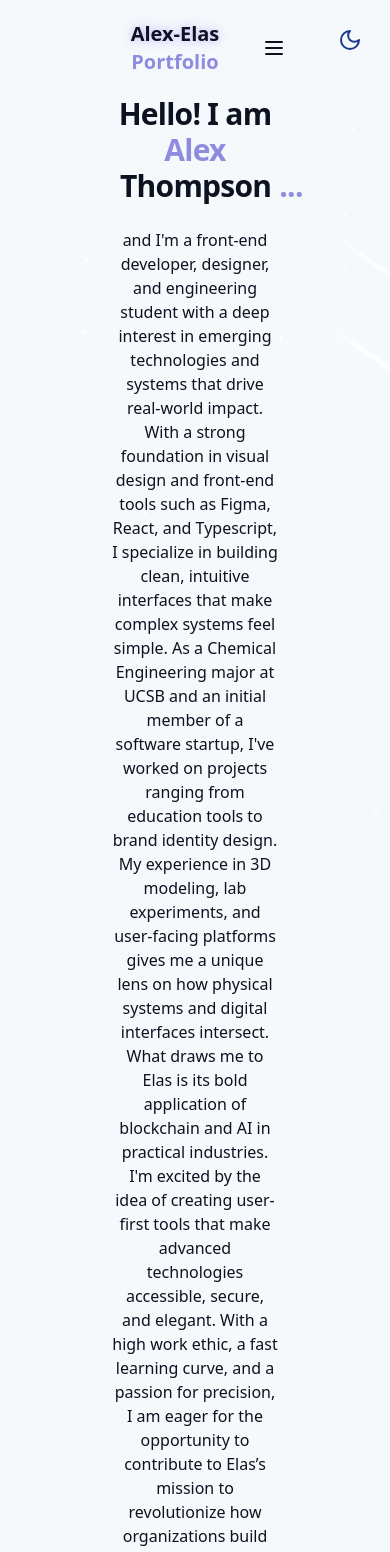
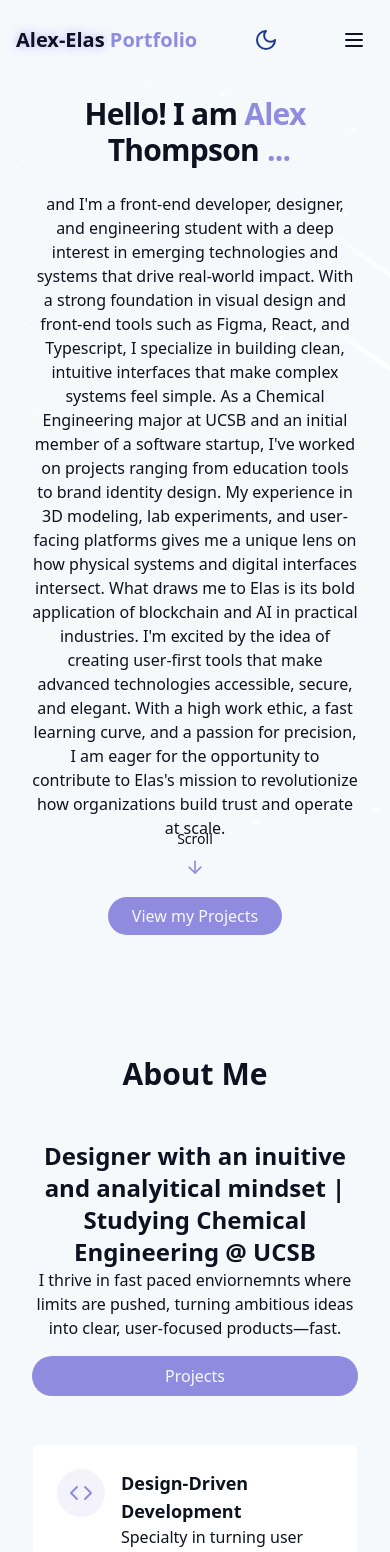
Before and after one commit to AlexTKHE/digitalPortfolio, a React (Vite) app: page / in a window 390 px wide. Shown: the top 1552 px of the page. Built offline with nearby package versions, Linux system fonts and the light colour scheme.

Commit message:
updated nav bar and mobile compatibility

```diff
--- a/src/components/HeroSection.tsx
+++ b/src/components/HeroSection.tsx
@@ -3,7 +3,7 @@ import { ArrowDown } from "lucide-react";
 export const HeroSection = () => {
     return (<section id="hero"
     className="relative min-h-screen flex flex-col items-center justify-center px-4 pt-24 md:pt-20">
-        <div className="container max-w-4xl mx-auto text-center z-10">
+        <div className="container max-w-4xl mx-auto text-center z-10 flex-1 flex flex-col justify-center">
             <div className="space-y-6">
                 <h1 className="text-3xl md:text-5xl font-bold tracking-tight">
                     <span className="opacity-0 animate-fade-in">Hello! I am </span>
@@ -12,23 +12,25 @@ export const HeroSection = () => {
                     <span className="text-primary ml-2 opacity-0 animate-fade-in-delay-2">...</span>
                 </h1>
 
-                <p className="text-md md:text-lg text-muted-foreground max-2-2xl mx-auto opacity-0 animate-fade-in-delay-3">
+                <p className="text-md md:text-lg text-muted-foreground max-w-none md:max-w-2xl mx-auto opacity-0 animate-fade-in-delay-3">
                 and I'm a front-end developer, designer, and engineering student with a deep interest in emerging technologies and systems that drive real-world impact. With a strong foundation in visual design and front-end tools such as Figma, React, and Typescript, I specialize in building clean, intuitive interfaces that make complex systems feel simple.
                 As a Chemical Engineering major at UCSB and an initial member of a software startup, I've worked on projects ranging from education tools to brand identity design. My experience in 3D modeling, lab experiments, and user-facing platforms gives me a unique lens on how physical systems and digital interfaces intersect. What draws me to Elas is its bold application of blockchain and AI in practical industries.
-                I'm excited by the idea of creating user-first tools that make advanced technologies accessible, secure, and elegant. With a high work ethic, a fast learning curve, and a passion for precision, I am eager for the opportunity to contribute to Elas’s mission to revolutionize how organizations build trust and operate at scale.
+                I'm excited by the idea of creating user-first tools that make advanced technologies accessible, secure, and elegant. With a high work ethic, a fast learning curve, and a passion for precision, I am eager for the opportunity to contribute to Elas's mission to revolutionize how organizations build trust and operate at scale.
                 </p>
-
-                <div className="pt-4 opacity-0 animate-fade-in-delay-4">
-                    <a href="#projects" className="buttons">
-                        View my Projects
-                    </a>
-                </div>
             </div>
         </div>
 
-        <div className="absolute bottom-8 left-1/2 transform -translate-x-1/2 flex flex-col items-center animate-bounce">
+        {/* Scroll indicator */}
+        <div className="flex flex-col items-center animate-bounce mb-4">
             <span className="text-sm text-muted-foreground mb-2"> Scroll </span>
             <ArrowDown className="h-5 w-5 text-primary" />
         </div>
+
+        {/* View my Projects button */}
+        <div className="pb-8 opacity-0 animate-fade-in-delay-4">
+            <a href="#projects" className="buttons">
+                View my Projects
+            </a>
+        </div>
     </section>);
 }
--- a/src/components/NavBar.tsx
+++ b/src/components/NavBar.tsx
@@ -1,4 +1,4 @@
-import { Menu, X } from "lucide-react";
+import { Menu, X, Moon, Sun } from "lucide-react";
 import { cn } from "../lib/utils";
 import { useEffect, useState } from "react";
 
@@ -13,6 +13,7 @@ const navItems = [
 export const NavBar = () => {
     const[isScrolled, setIsScrolled] = useState(false);
     const[isMenuOpen, setIsMenuOpen] = useState(false);
+    const[isDarkMode, setIsDarkMode] = useState(true);
 
     useEffect(() => {
         const handleScroll = () => {
@@ -23,6 +24,29 @@ export const NavBar = () => {
         window.addEventListener("scroll", handleScroll)
         return () => window.removeEventListener("scroll", handleScroll);
     }, [])
+
+    useEffect(() => {
+        const storedTheme = localStorage.getItem("theme");
+        if (storedTheme === "dark") {
+            setIsDarkMode(true);
+            document.documentElement.classList.add("dark");
+        } else {
+            setIsDarkMode(false);
+            document.documentElement.classList.remove("dark");
+        }
+    }, [])
+
+    const toggleTheme = () => {
+        if(isDarkMode) {
+            document.documentElement.classList.remove("dark");
+            localStorage.setItem("theme", "light");
+            setIsDarkMode(false)
+        } else {
+            document.documentElement.classList.add("dark");
+            localStorage.setItem("theme", "dark");
+            setIsDarkMode(true)
+        }
+    }
 
     return <nav className = {cn("fixed w-full z-40 transition-all duration-300",
         isScrolled ? "py-3 bg-background/95 backdrop-blur-md shadow-md border-b border-border/10" : "py-5 bg-background/80 backdrop-blur-sm"
@@ -35,6 +59,8 @@ export const NavBar = () => {
                 </span>
             </a>
 
+            {/* theme toggle - centered on mobile, right side on desktop */}
+            <div className="flex items-center space-x-4">
                 {/* desktop nav */}
                 <div className="hidden md:flex space-x-8">
                     {navItems.map((item ,key) => (
@@ -47,8 +73,20 @@ export const NavBar = () => {
                     }
                 </div>
 
-            {/* mobile nav */}
+                {/* theme toggle button */}
+                <button
+                onClick={toggleTheme}
+                className="p-2 rounded-full transition-colors duration-300 focus:outline-none"
+                aria-label="Toggle theme">
+                    {isDarkMode ? (
+                        <Sun className="h-6 w-6 text-yellow-300" />
+                    ) : (
+                        <Moon className="h-6 w-6 text-blue-900" />
+                    )}
+                </button>
+            </div>
 
+            {/* mobile nav button */}
             <button
             onClick={() => setIsMenuOpen((prev) => !prev)}
             className="md:hidden p-2 text-foreground z-50"
--- a/src/components/ThemeToggle.tsx
+++ b/src/components/ThemeToggle.tsx
@@ -31,8 +31,8 @@ export const ThemeToggle = () =>
         }
     }
 
-    return <button onClick={toggleTheme} className={cn("fixed max-sn top-5 right-5 z-50 p-2 rounded-full transition-colors duration-300",
-        "focus:outlin-hidden"
+    return <button onClick={toggleTheme} className={cn("p-2 rounded-full transition-colors duration-300",
+        "focus:outline-none"
     )}> {isDarkMode ? (<Sun className="h-6 w-6 text-yellow-300" /> ):
         (<Moon className = "h-6 w-6 text-blue-900" />)} </button>
 }
--- a/src/index.css
+++ b/src/index.css
@@ -105,22 +105,27 @@
 
 @utility container {
   margin-inline: auto;
-  padding-inline: 6rem;
+  padding-inline: 1rem;
 
   @media (width >= 640px) {
     max-width: 640px;
+    padding-inline: 2rem;
   }
   @media (width >= 768px) {
     max-width: 768px;
+    padding-inline: 3rem;
   }
   @media (width >= 1024px) {
     max-width: 1024px;
+    padding-inline: 4rem;
   }
   @media (width>= 1280px) {
     max-width: 1280px;
+    padding-inline: 5rem;
   }
   @media (width >= 1400px) {
     max-width: 1400px;
+    padding-inline: 6rem;
   }
 }
 
--- a/src/pages/home.tsx
+++ b/src/pages/home.tsx
@@ -1,6 +1,5 @@
 import { NavBar } from "../components/NavBar";
 import { StarBackground } from "../components/StarBackground";
-import { ThemeToggle } from "../components/ThemeToggle";
 import { HeroSection } from "../components/HeroSection";
 import { AboutSection } from "../components/AboutSection";
 import { SkillsSection } from "../components/SkillsSection";
@@ -11,8 +10,6 @@ import { FooterSection } from "../components/FooterSection";
 export const Home = () => {
 
     return <div className = "min-h-screen bg-background text-foreground overflow-x-hidden">
-        {/* Theme tog */}
-        <ThemeToggle />
         {/* Background sec */}
         <StarBackground />
         {/* Nav */}
```
Lines whose indentation alone changed are shown as unchanged.
